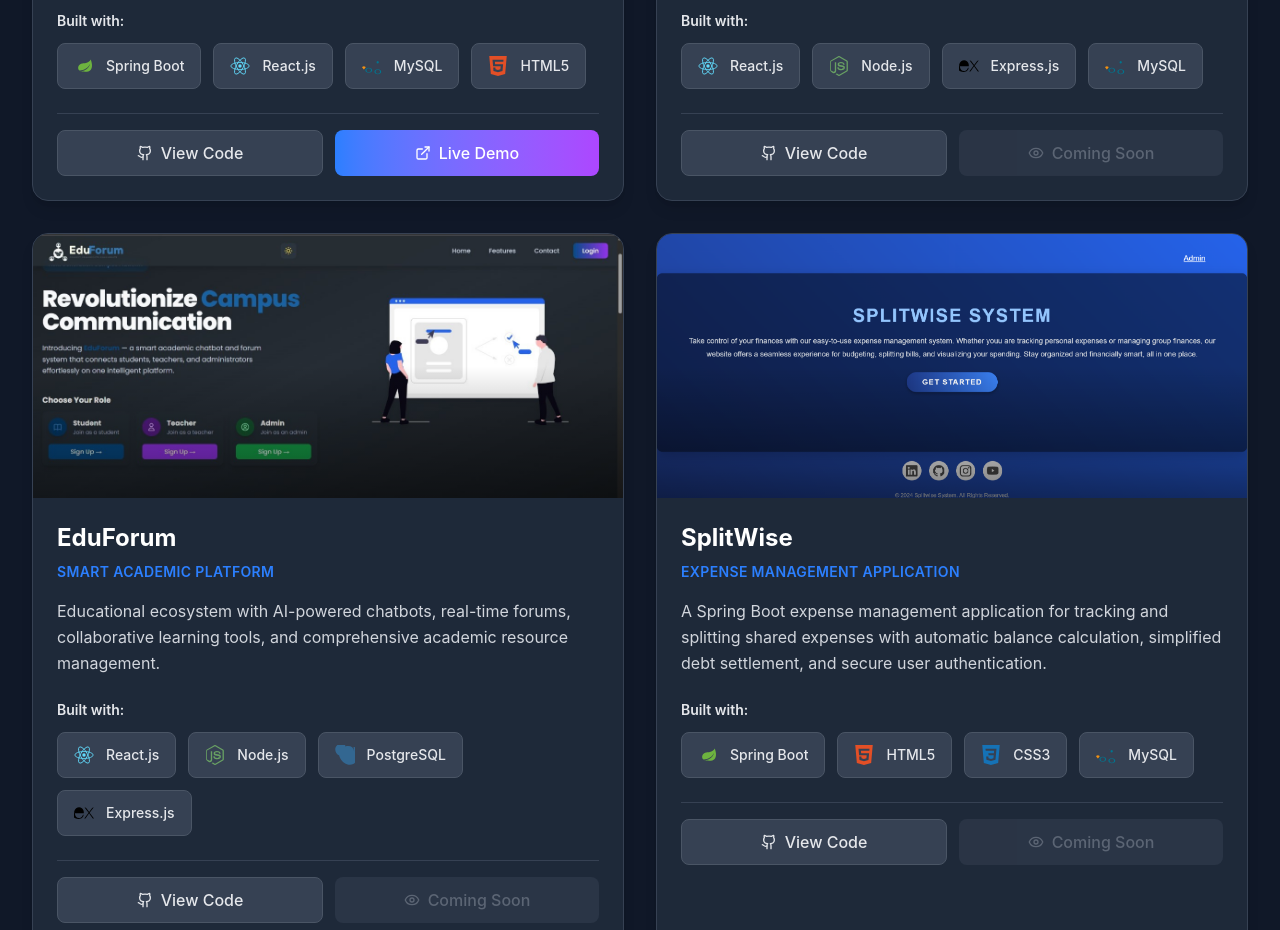
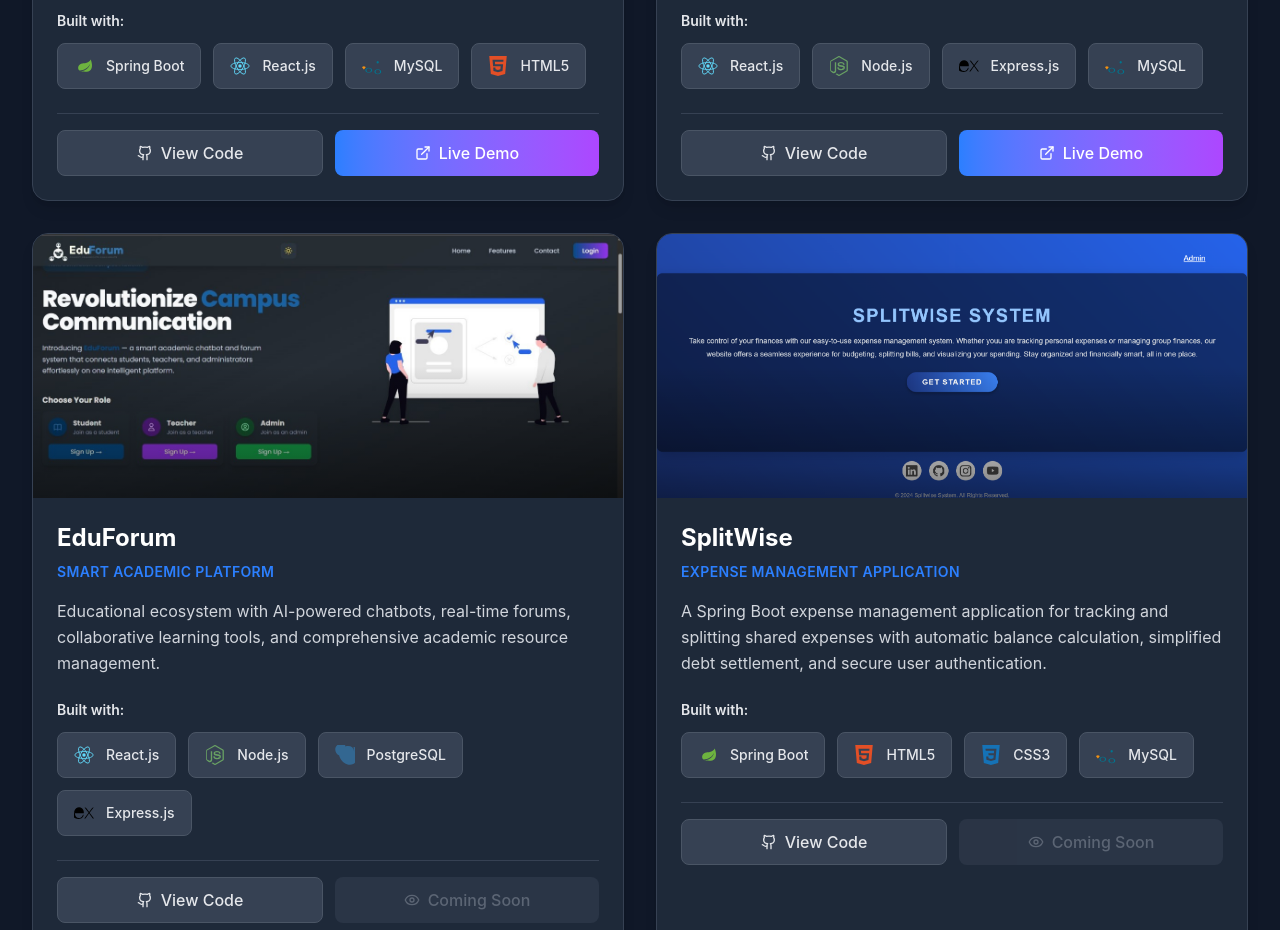
Before and after one commit to sumitmahankale/Portfolio, a React (Vite) app: page / in a window 1280 px wide. Shown: the part 2620-3550 px from the top of the page. Built offline with nearby package versions, Linux system fonts and the light colour scheme.

Commit message:
Added FindMySpot Live Link

```diff
--- a/src/Components/ProjectSection.jsx
+++ b/src/Components/ProjectSection.jsx
@@ -82,7 +82,7 @@ const ProjectsSection = ({ darkMode = false }) => {
       technologies: ["React.js", "Node.js", "Express.js", "MySQL"],
       icon: <MapPin className="w-5 h-5 sm:w-6 sm:h-6" />,
       githubLink: "https://github.com/sumitmahankale/FindMySpot",
-      liveLink: null,
+      liveLink: "https://find-my-spot-tau.vercel.app/",
       backgroundImage: "findmyspot.png",
       featured: false,
       stats: { stars: 12, forks: 3 }
```
